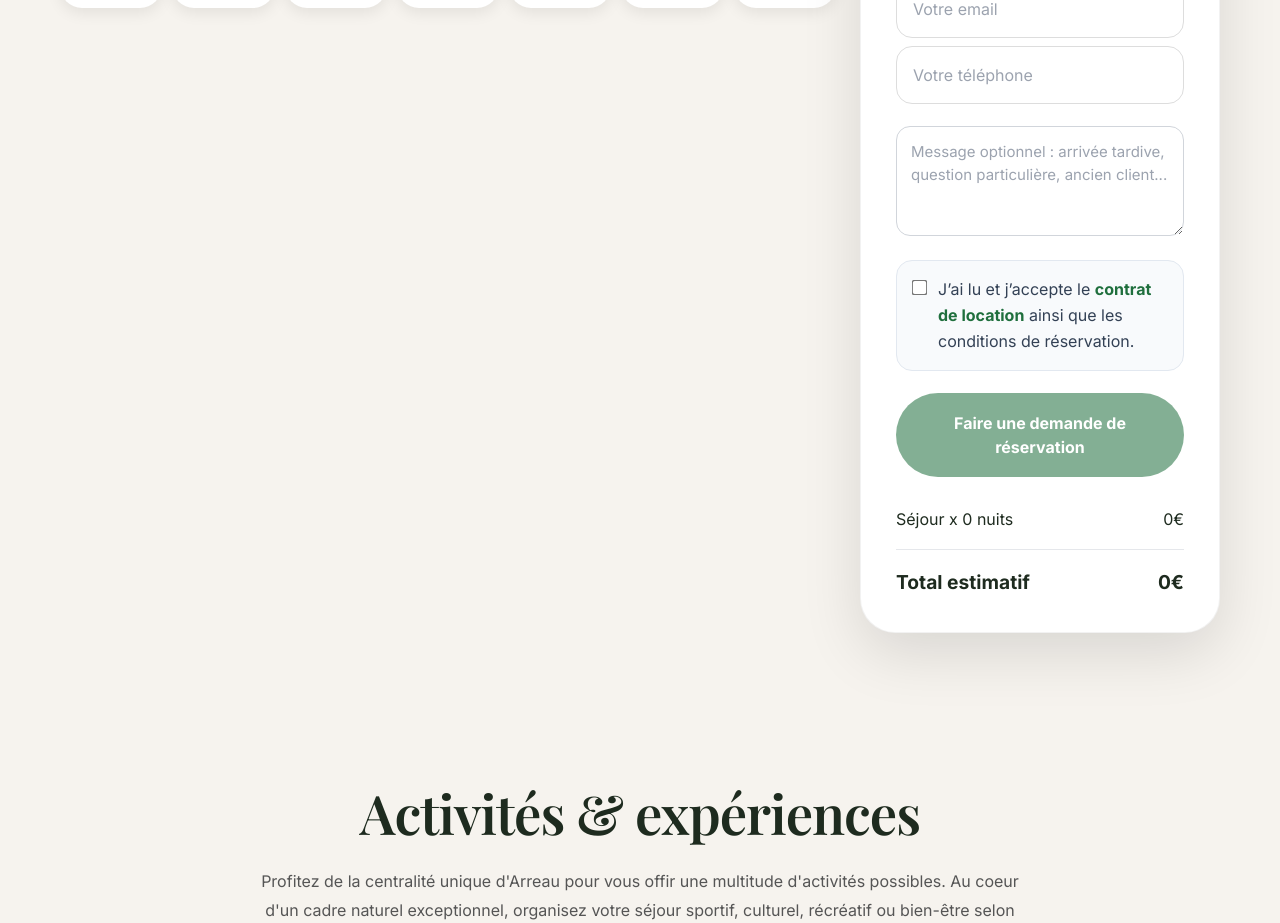
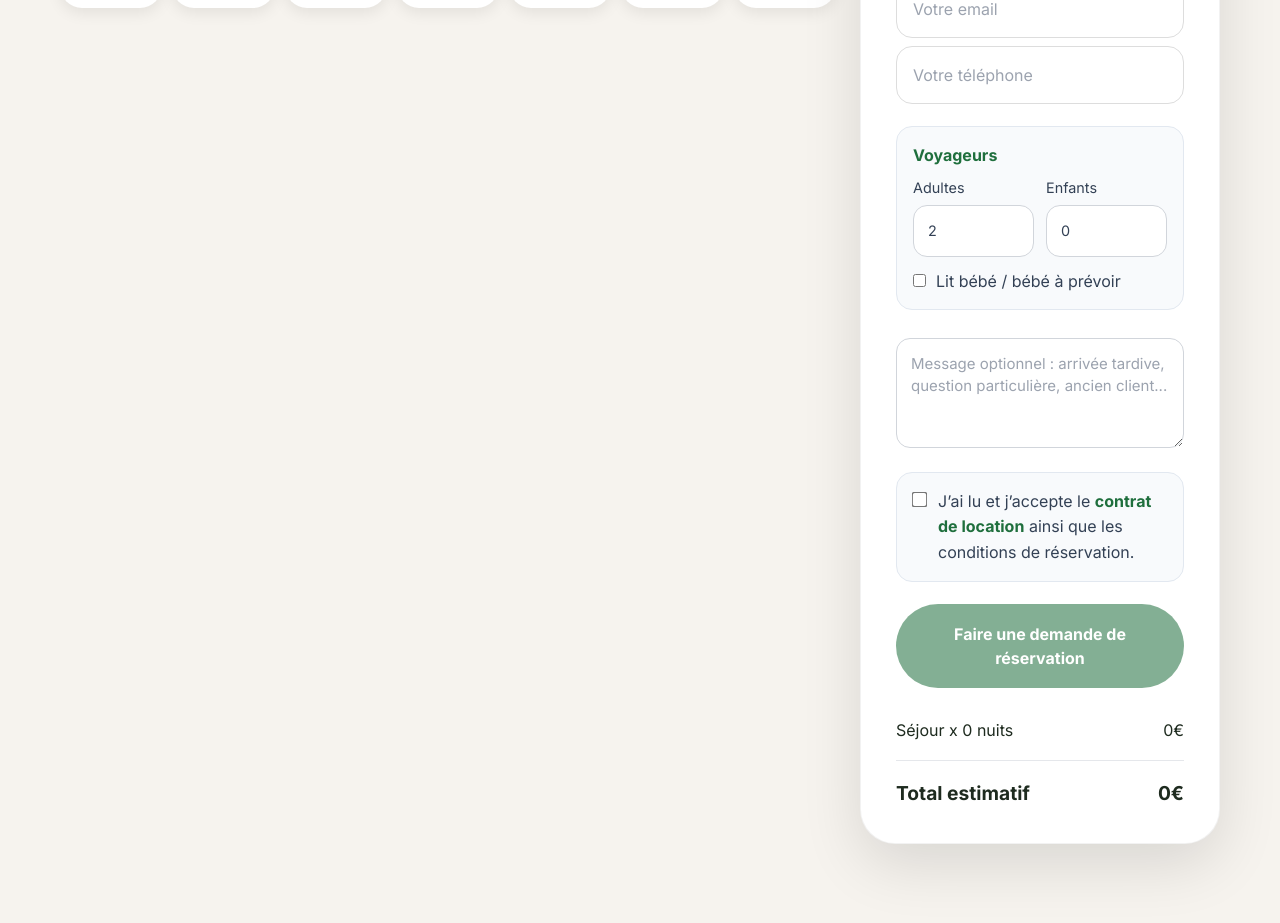
Before and after one commit to lamaisonverte65/site-maison-verte, a React (Vite) app: page / in a window 1280 px wide. Shown: the part 4440-5363 px from the top of the page. Built offline with nearby package versions, Linux system fonts and the light colour scheme; no server answers.

Commit message:
Ajout Nombre de personnes au formulaire de demande de résa

```diff
--- a/src/components/Admin.jsx
+++ b/src/components/Admin.jsx
@@ -269,6 +269,10 @@ export default function Admin() {
         ownerPrice,
         ownerMessage,
         arrivalTime: request.arrival_time,
+        adultsCount: request.adults_count,
+        childrenCount: request.children_count,
+        childrenAges: request.children_ages,
+        babyBedNeeded: request.baby_bed_needed,
         ...extras,
       }),
     });
@@ -629,7 +633,7 @@ export default function Admin() {
   const filteredRequests = useMemo(() => bookingRequests.filter((request) => {
     const status = request.status || "pending";
     const matchesStatus = statusFilter === "all" || status === statusFilter || (statusFilter === "paid_group" && ["deposit_paid", "paid", "fully_paid", "confirmed"].includes(status));
-    const text = [request.id, request.guest_first_name, request.guest_last_name, request.guest_email, request.guest_phone, request.start_date, request.end_date, request.message, request.owner_message, request.payment_status, request.deposit_status, request.balance_status].filter(Boolean).join(" ").toLowerCase();
+    const text = [request.id, request.guest_first_name, request.guest_last_name, request.guest_email, request.guest_phone, request.start_date, request.end_date, request.message, request.owner_message, request.payment_status, request.deposit_status, request.balance_status, request.adults_count, request.children_count, request.children_ages, request.baby_bed_needed ? "bébé lit bébé" : ""].filter(Boolean).join(" ").toLowerCase();
     return matchesStatus && text.includes(search.trim().toLowerCase());
   }), [bookingRequests, search, statusFilter]);
 
@@ -648,6 +652,10 @@ export default function Admin() {
           request.start_date,
           request.end_date,
           request.message,
+          request.adults_count,
+          request.children_count,
+          request.children_ages,
+          request.baby_bed_needed ? "bébé lit bébé" : "",
         ].filter(Boolean).join(" ").toLowerCase();
         return text.includes(search.trim().toLowerCase());
       })
@@ -996,6 +1004,14 @@ function ReservationPanel({ request, onAccept, onRefuse, onConfirm, onCancel, on
         <Info label="Téléphone" value={request.guest_phone} />
       </div>
 
+      <h3 style={styles.subTitle}>Voyageurs</h3>
+      <div style={styles.detailGrid}>
+        <Info label="Adultes" value={request.adults_count ?? "-"} />
+        <Info label="Enfants" value={request.children_count ?? "0"} />
+        <Info label="Âge des enfants" value={request.children_ages || "-"} />
+        <Info label="Lit bébé / bébé" value={request.baby_bed_needed ? "Oui" : "Non"} />
+      </div>
+
       <h3 style={styles.subTitle}>Séjour</h3>
       <div style={styles.detailGrid}>
         <Info label="Arrivée" value={formatDate(request.start_date)} />
--- a/src/components/MaisonVerte.jsx
+++ b/src/components/MaisonVerte.jsx
@@ -16,6 +16,10 @@ export default function MaisonVerte() {
   const [guestLastName, setGuestLastName] = useState("");
   const [guestEmail, setGuestEmail] = useState("");
   const [guestPhone, setGuestPhone] = useState("");
+  const [guestAdults, setGuestAdults] = useState("2");
+  const [guestChildren, setGuestChildren] = useState("0");
+  const [childrenAges, setChildrenAges] = useState("");
+  const [babyBedNeeded, setBabyBedNeeded] = useState(false);
   const [guestMessage, setGuestMessage] = useState("");
   const [contractAccepted, setContractAccepted] = useState(false);
   const galleryPhotos = [
@@ -354,11 +358,25 @@ const isEmailValid =
 const isPhoneValid =
   /^[0-9+\s().-]{8,}$/.test(guestPhone);
 
+const adultsCount = Number(guestAdults || 0);
+const childrenCount = Number(guestChildren || 0);
+const totalGuests = adultsCount + childrenCount;
+
+const isGuestCompositionValid =
+  Number.isInteger(adultsCount) &&
+  Number.isInteger(childrenCount) &&
+  adultsCount >= 1 &&
+  childrenCount >= 0 &&
+  totalGuests >= 1 &&
+  totalGuests <= 4 &&
+  (childrenCount === 0 || childrenAges.trim() !== "");
+
 const isFormValid =
   guestFirstName.trim() !== "" &&
   guestLastName.trim() !== "" &&
   isEmailValid &&
-  isPhoneValid;
+  isPhoneValid &&
+  isGuestCompositionValid;
 
 const canSubmitRequest =
   canRequestBooking &&
@@ -402,6 +420,10 @@ async function submitBookingRequest() {
 
           guest_email: guestEmail,
           guest_phone: guestPhone,
+          adults_count: adultsCount,
+          children_count: childrenCount,
+          children_ages: childrenAges.trim() || null,
+          baby_bed_needed: babyBedNeeded,
 
           start_date: selectedDates[0],
           end_date: selectedDates[1],
@@ -438,6 +460,10 @@ async function submitBookingRequest() {
 
         guestEmail,
         guestPhone,
+        adultsCount,
+        childrenCount,
+        childrenAges: childrenAges.trim(),
+        babyBedNeeded,
         guestMessage,
 
         startDate: selectedDates[0],
@@ -456,6 +482,10 @@ async function submitBookingRequest() {
 
     setGuestEmail("");
     setGuestPhone("");
+    setGuestAdults("2");
+    setGuestChildren("0");
+    setChildrenAges("");
+    setBabyBedNeeded(false);
     setGuestMessage("");
 
     setSelectedDates([]);
@@ -1609,6 +1639,116 @@ return (
               marginBottom: "8px"
             }}
           />
+
+          <div
+            style={{
+              marginTop: "14px",
+              marginBottom: "14px",
+              padding: "16px",
+              borderRadius: "16px",
+              background: "#f8fafc",
+              border: "1px solid #e2e8f0"
+            }}
+          >
+            <div
+              style={{
+                fontWeight: "700",
+                color: "#1f6f3d",
+                marginBottom: "10px"
+              }}
+            >
+              Voyageurs
+            </div>
+
+            <div
+              style={{
+                display: "grid",
+                gridTemplateColumns: "1fr 1fr",
+                gap: "12px",
+                marginBottom: "12px"
+              }}
+            >
+              <label style={{ display: "grid", gap: "6px", color: "#334155", fontSize: "0.9rem" }}>
+                Adultes
+                <input
+                  type="number"
+                  min="1"
+                  max="4"
+                  value={guestAdults}
+                  onChange={(event) => setGuestAdults(event.target.value)}
+                  style={{
+                    width: "100%",
+                    padding: "14px",
+                    borderRadius: "14px",
+                    border: "1px solid #d1d5db"
+                  }}
+                />
+              </label>
+
+              <label style={{ display: "grid", gap: "6px", color: "#334155", fontSize: "0.9rem" }}>
+                Enfants
+                <input
+                  type="number"
+                  min="0"
+                  max="4"
+                  value={guestChildren}
+                  onChange={(event) => setGuestChildren(event.target.value)}
+                  style={{
+                    width: "100%",
+                    padding: "14px",
+                    borderRadius: "14px",
+                    border: "1px solid #d1d5db"
+                  }}
+                />
+              </label>
+            </div>
+
+            {childrenCount > 0 && (
+              <input
+                type="text"
+                placeholder="Âge des enfants : ex. 4 ans, 8 ans"
+                value={childrenAges}
+                onChange={(event) => setChildrenAges(event.target.value)}
+                style={{
+                  width: "100%",
+                  padding: "14px",
+                  borderRadius: "14px",
+                  border: childrenAges.trim() ? "1px solid #d1d5db" : "1px solid #d33",
+                  marginBottom: "12px"
+                }}
+              />
+            )}
+
+            <label
+              style={{
+                display: "flex",
+                alignItems: "center",
+                gap: "10px",
+                color: "#334155",
+                lineHeight: "1.5"
+              }}
+            >
+              <input
+                type="checkbox"
+                checked={babyBedNeeded}
+                onChange={(event) => setBabyBedNeeded(event.target.checked)}
+              />
+              Lit bébé / bébé à prévoir
+            </label>
+
+            {!isGuestCompositionValid && (
+              <div
+                style={{
+                  color: "#d33",
+                  fontSize: "0.85rem",
+                  marginTop: "10px"
+                }}
+              >
+                Indiquez entre 1 et 4 voyageurs. Si des enfants sont présents, précisez leurs âges.
+              </div>
+            )}
+          </div>
+
           <textarea
             value={guestMessage}
             onChange={(event) => setGuestMessage(event.target.value)}
```
Also changed, not shown: 3 other files (tests, documents, lock files or other folders).
